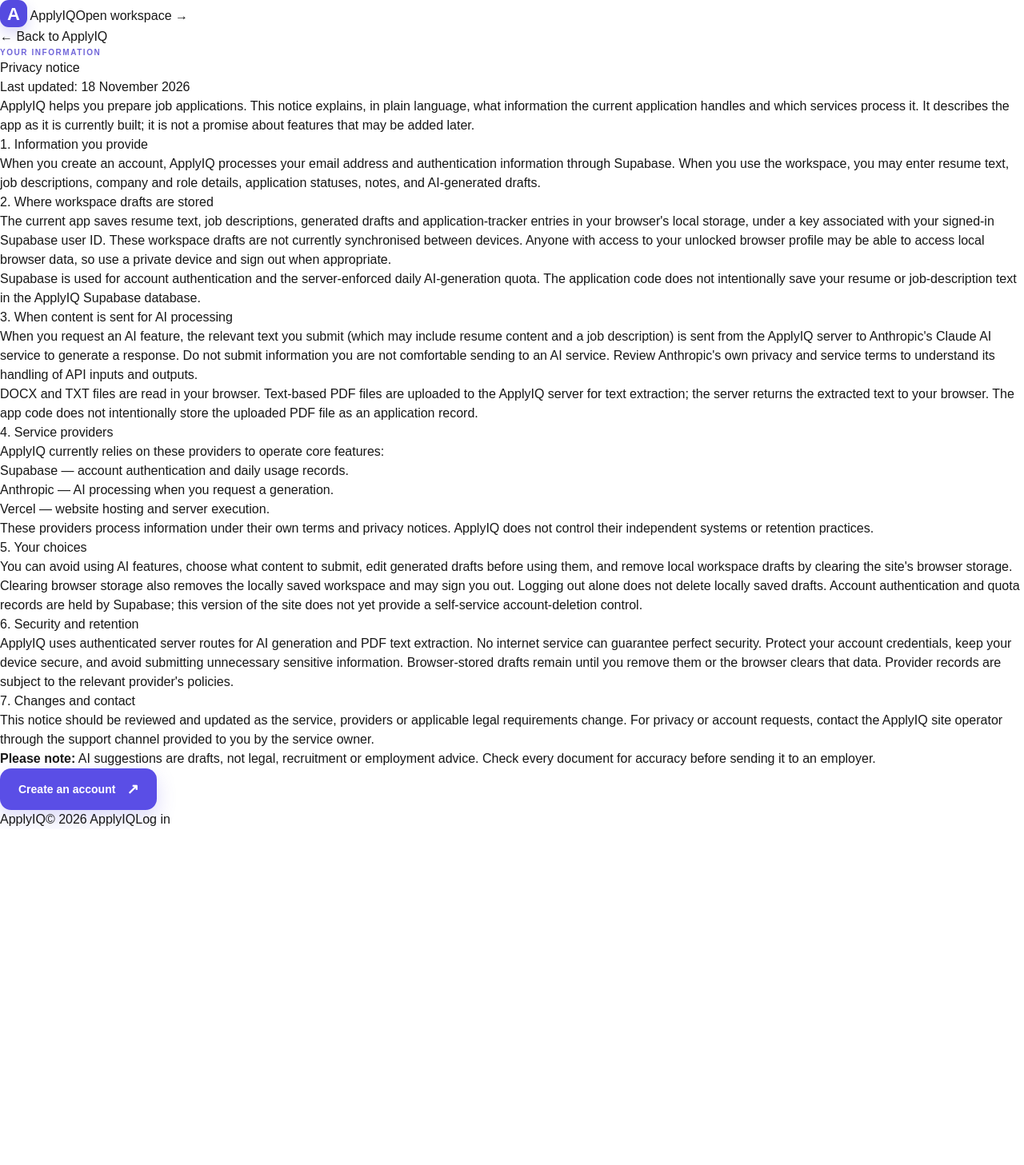
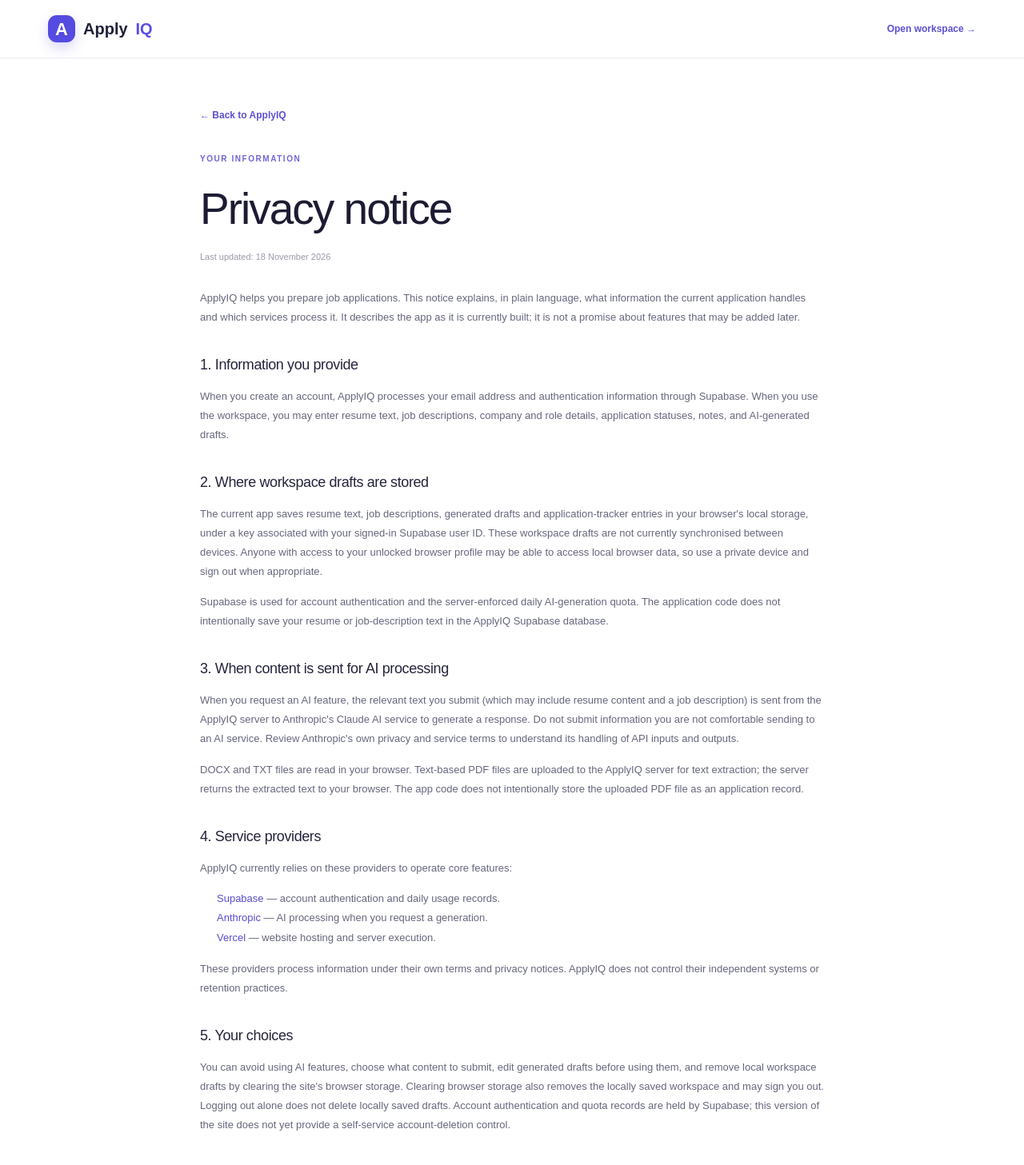
Before and after one commit to Saura786/swiftapply, a Next.js app: page /privacy in a window 1280 px wide. Shown: the top 1457 px of the page at 80% size. Before the commit the page ends 1037 px from the top, so only its background shows below. Built offline with nearby package versions, Linux system fonts and the light colour scheme.

Commit message:
Style public ApplyIQ privacy notice

```diff
--- a/app/globals.css
+++ b/app/globals.css
@@ -242,3 +242,31 @@ html { scroll-behavior: smooth; }
   .marketing-footer > div > p { grid-column: 1/-1; grid-row: 2; margin: 0 0 13px; }
   .marketing-footer > div > div { gap: 12px; }
 }
+
+
+/* Public privacy notice */
+.legal-page { min-height: 100vh; background: #fff; color: #202039; font-family: Arial, Helvetica, sans-serif; }
+.legal-nav { border-bottom: 1px solid #ecebf4; background: #fff; }
+.legal-nav-inner { width: min(100% - 48px, 1160px); min-height: 72px; margin: 0 auto; display: flex; align-items: center; justify-content: space-between; }
+.legal-brand { display: inline-flex; align-items: center; gap: 10px; color: #202039; font-size: 20px; font-weight: 850; text-decoration: none; }
+.legal-brand > span:last-child { color: #5a4ee6; }
+.legal-nav-link,.legal-back { color: #5c51d4; text-decoration: none; font-size: 12px; font-weight: 800; }
+.legal-content { width: min(100% - 48px, 780px); margin: 0 auto; padding: 58px 0 90px; }
+.legal-back { display: inline-block; margin-bottom: 38px; }
+.legal-content h1 { margin: 14px 0 8px; color: #1c1b32; font-size: clamp(38px,6vw,55px); letter-spacing: -2px; }
+.legal-updated { margin: 0 0 30px !important; color: #9998a9 !important; font-size: 11px !important; }
+.legal-content p { margin: 14px 0; color: #66677d; font-size: 13px; line-height: 1.85; }
+.legal-content h2 { margin: 34px 0 8px; color: #25243d; font-size: 18px; letter-spacing: -.4px; }
+.legal-content ul { padding-left: 21px; color: #66677d; font-size: 13px; line-height: 1.9; }
+.legal-content a:not(.legal-back):not(.marketing-button) { color: #584ed0; }
+.legal-note { margin: 32px 0; padding: 17px 19px; border-left: 3px solid #7065e3; border-radius: 0 10px 10px 0; background: #f7f6ff; color: #686780; font-size: 12px; line-height: 1.75; }
+.legal-cta { margin-top: 10px; }
+.legal-footer { display: flex; align-items: center; justify-content: center; gap: 26px; padding: 22px; border-top: 1px solid #ecebf4; color: #9291a4; font-size: 10px; }
+.legal-footer a { color: #5c51d4; font-weight: 800; text-decoration: none; }
+@media (max-width: 640px) {
+  .legal-nav-inner { width: calc(100% - 34px); min-height: 64px; }
+  .legal-content { width: calc(100% - 38px); padding-top: 40px; }
+  .legal-content h2 { font-size: 17px; }
+  .legal-content p,.legal-content ul { font-size: 12px; }
+  .legal-footer { gap: 16px; }
+}
```
